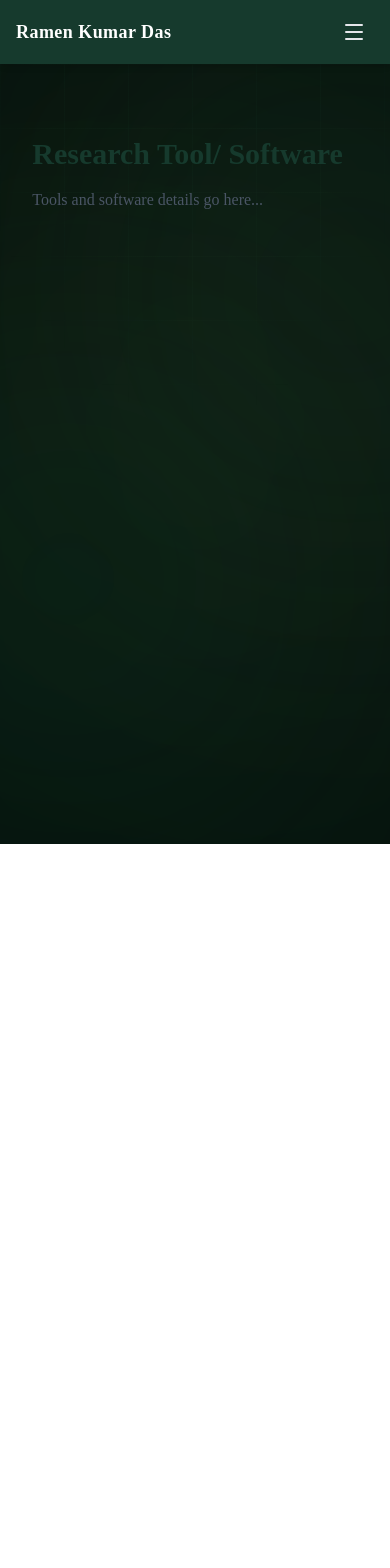
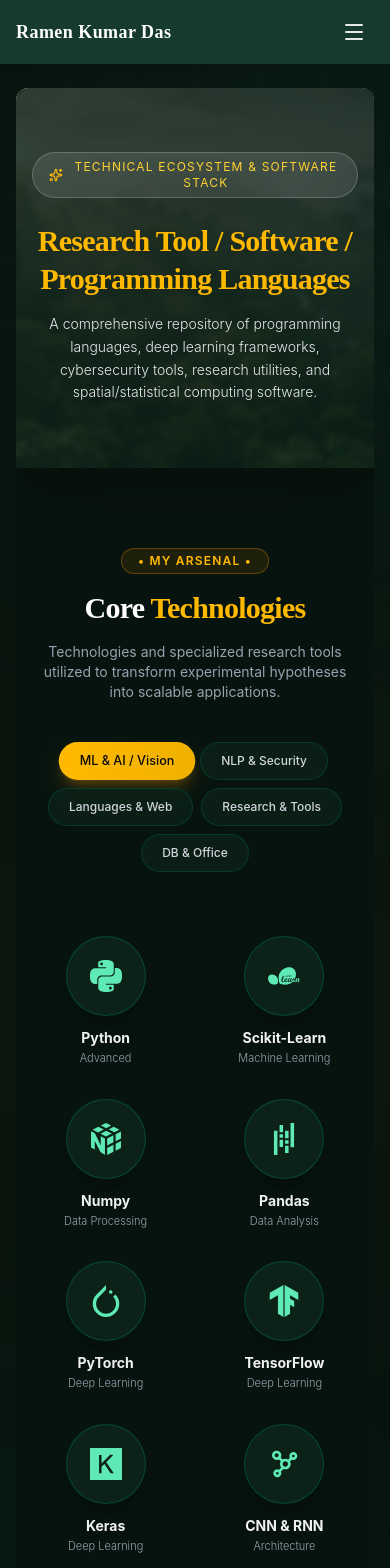
Before and after one commit to FrontFury/ramen-kumar-das-portfolio-client, a React (Vite) app: page /research-tools in a window 390 px wide. Shown: the top 1568 px of the page. Before the commit the page ends 844 px from the top, so only its background shows below. Built offline with nearby package versions, Linux system fonts and the light colour scheme.

Commit message:
Added Research Tool / Software / Programming Languages

```diff
--- a/src/Routes/Routes.jsx
+++ b/src/Routes/Routes.jsx
@@ -17,43 +17,43 @@ export const router = createBrowserRouter([
     element: <Main />,
     children: [
       {
-        path: "/",
-        element: <Home/>
+        index: true,
+        element: <Home />,
       },
       {
-        path: "/awards-experience",
+        path: "awards-experience",
         element: <Experience />,
       },
       {
-        path: "/research-tools",
-        element: <Tools/>
+        path: "research-tools",
+        element: <Tools />,
       },
       {
-        path: "/research-interest",
-        element: <Research/>
+        path: "research-interest",
+        element: <Research />,
       },
       {
-        path: "/completed-courses",
+        path: "completed-courses",
         element: <Courses />,
       },
       {
-        path: "/academic-degree",
+        path: "academic-degree",
         element: <Academics />,
       },
       {
-        path: "/workshops-seminars",
+        path: "workshops-seminars",
         element: <Workshops />,
       },
       {
-        path: "/gallery",
+        path: "gallery",
         element: <Gallery />,
       },
       {
-        path: "/contact",
+        path: "contact",
         element: <Contact />,
       },
       {
-        path: "/referees",
+        path: "referees",
         element: <Referees />,
       },
     ],
--- a/src/pages/Tools/Tools.jsx
+++ b/src/pages/Tools/Tools.jsx
@@ -1,10 +1,198 @@
-import React from "react";
+import React, { useState } from "react";
+import { motion, AnimatePresence } from "framer-motion";
+import { Sparkles } from "lucide-react";
+import bgBanner from "../../assets/HomeBG.png";
+
+// Simple Icons (si)
+import {
+  SiPython, SiScikitlearn, SiNumpy, SiPandas, SiPytorch,
+  SiTensorflow, SiKeras, SiOpencv, SiSpacy, SiHuggingface,
+  SiCplusplus, SiC, SiHtml5, SiCss, SiBootstrap,
+  SiR, SiMysql, SiJupyter, SiPycharm,
+  SiLatex, SiZotero
+} from "react-icons/si";
+
+// Font Awesome & Other Icons
+import {
+  FaBrain, FaShieldAlt,
+  FaFileWord, FaFileExcel, FaWrench, FaDatabase, FaChartBar, FaCode
+} from "react-icons/fa";
+
+import { BiNetworkChart } from "react-icons/bi";
+import { VscCode } from "react-icons/vsc";
+
+// Categories Mapping
+const categories = [
+  { id: "ml-ai", label: "ML & AI / Vision" },
+  { id: "nlp-sec", label: "NLP & Security" },
+  { id: "prog-web", label: "Languages & Web" },
+  { id: "research", label: "Research & Tools" },
+  { id: "db-office", label: "DB & Office" },
+];
+
+// Tools List
+const toolsList = [
+  // ML & AI / Vision
+  { name: "Python", category: "ml-ai", icon: SiPython, desc: "Advanced" },
+  { name: "Scikit-Learn", category: "ml-ai", icon: SiScikitlearn, desc: "Machine Learning" },
+  { name: "Numpy", category: "ml-ai", icon: SiNumpy, desc: "Data Processing" },
+  { name: "Pandas", category: "ml-ai", icon: SiPandas, desc: "Data Analysis" },
+  { name: "PyTorch", category: "ml-ai", icon: SiPytorch, desc: "Deep Learning" },
+  { name: "TensorFlow", category: "ml-ai", icon: SiTensorflow, desc: "Deep Learning" },
+  { name: "Keras", category: "ml-ai", icon: SiKeras, desc: "Deep Learning" },
+  { name: "CNN & RNN", category: "ml-ai", icon: BiNetworkChart, desc: "Architecture" },
+  { name: "LSTM", category: "ml-ai", icon: FaBrain, desc: "Sequence Model" },
+  { name: "OpenCV", category: "ml-ai", icon: SiOpencv, desc: "Computer Vision" },
+
+  // NLP & Security
+  { name: "NLTK", category: "nlp-sec", icon: FaBrain, desc: "Natural Language" },
+  { name: "SpaCy", category: "nlp-sec", icon: SiSpacy, desc: "Industrial NLP" },
+  { name: "HuggingFace", category: "nlp-sec", icon: SiHuggingface, desc: "Transformers" },
+  { name: "BERT", category: "nlp-sec", icon: FaBrain, desc: "Language Model" },
+  { name: "AES & RSA", category: "nlp-sec", icon: FaShieldAlt, desc: "Cryptography" },
+
+  // Languages & Web
+  { name: "C Language", category: "prog-web", icon: SiC, desc: "Core Programming" },
+  { name: "C++", category: "prog-web", icon: SiCplusplus, desc: "OOP Language" },
+  { name: "Java", category: "prog-web", icon: FaCode, desc: "Enterprise Tech" },
+  { name: "HTML5", category: "prog-web", icon: SiHtml5, desc: "Web Basics" },
+  { name: "CSS3", category: "prog-web", icon: SiCss, desc: "Web Design" },
+  { name: "Bootstrap", category: "prog-web", icon: SiBootstrap, desc: "UI Framework" },
+
+  // Research & Tools
+  { name: "R Language", category: "research", icon: SiR, desc: "Statistics" },
+  { name: "SPSS", category: "research", icon: FaWrench, desc: "Data Analytics" },
+  { name: "LaTeX", category: "research", icon: SiLatex, desc: "Overleaf Writing" },
+  { name: "Power BI", category: "research", icon: FaChartBar, desc: "MS Dashboard" },
+  { name: "VS Code", category: "research", icon: VscCode, desc: "IDE" },
+  { name: "Jupyter", category: "research", icon: SiJupyter, desc: "Notebook" },
+  { name: "PyCharm", category: "research", icon: SiPycharm, desc: "Python IDE" },
+  { name: "Zotero / Mendeley", category: "research", icon: SiZotero, desc: "Referencing" },
+
+  // DB & Office
+  { name: "MySQL", category: "db-office", icon: SiMysql, desc: "Relational DB" },
+  { name: "Oracle DB", category: "db-office", icon: FaDatabase, desc: "Enterprise DB" },
+  { name: "MS Word", category: "db-office", icon: FaFileWord, desc: "Office Suite" },
+  { name: "MS Excel", category: "db-office", icon: FaFileExcel, desc: "Data & Spreadsheet" },
+];
 
 const Tools = () => {
+  const [activeTab, setActiveTab] = useState("ml-ai");
+
+  const filteredTools = toolsList.filter((item) => item.category === activeTab);
+
   return (
-    <div className="py-12 px-4 max-w-7xl mx-auto font-['Playfair_Display',serif]">
-      <h1 className="text-3xl font-bold text-[#163A2D] mb-4">Research Tool/ Software</h1>
-      <p className="text-gray-600">Tools and software details go here...</p>
+    <div className="w-full bg-[#07130E] text-white rounded-xl lg:rounded-3xl overflow-hidden font-['Playfair_Display',serif]">
+      {/* 1. HERO BANNER */}
+      <section
+        className="relative min-h-[360px] md:min-h-[420px] flex flex-col justify-center items-center text-center px-4 py-16 bg-cover bg-center bg-no-repeat rounded-t-xl lg:rounded-t-3xl overflow-hidden shadow-2xl"
+        style={{
+          backgroundImage: `url(${bgBanner})`,
+        }}
+      >
+        <div className="absolute inset-0 bg-[#0C2219]/85 backdrop-blur-[2px]" />
+
+        <div className="relative z-10 max-w-4xl mx-auto flex flex-col items-center">
+          <div className="inline-flex items-center gap-2 px-4 py-1.5 rounded-full bg-white/10 border border-white/20 backdrop-blur-md text-xs sm:text-sm tracking-widest text-amber-300 uppercase mb-6 font-sans">
+            <Sparkles className="w-4 h-4 text-amber-400" />
+            <span>Technical Ecosystem & Software Stack</span>
+          </div>
+
+          <h1 className="text-3xl sm:text-5xl md:text-6xl font-bold text-amber-400 tracking-tight leading-tight mb-4 drop-shadow-md">
+            Research Tool / Software / Programming Languages
+          </h1>
+
+          <p className="text-sm sm:text-base text-gray-200 max-w-2xl font-sans font-light leading-relaxed">
+            A comprehensive repository of programming languages, deep learning frameworks, cybersecurity tools, research utilities, and spatial/statistical computing software.
+          </p>
+        </div>
+      </section>
+
+      {/* 2. CORE TECHNOLOGIES & TABS SECTION */}
+      <section className="py-20 px-4 sm:px-6 lg:px-12 max-w-7xl mx-auto flex flex-col items-center">
+
+        <div className="flex flex-col items-center text-center mb-10">
+          <div className="inline-flex items-center gap-1.5 px-4 py-1 rounded-full bg-amber-500/10 border border-amber-500/30 text-amber-400 text-xs tracking-widest font-sans font-semibold uppercase mb-4">
+            <span>• MY ARSENAL •</span>
+          </div>
+
+          <h2 className="text-3xl sm:text-5xl font-bold text-white tracking-tight mb-4">
+            Core <span className="text-amber-400">Technologies</span>
+          </h2>
+
+          <p className="text-sm sm:text-base text-gray-400 max-w-xl font-sans">
+            Technologies and specialized research tools utilized to transform experimental hypotheses into scalable applications.
+          </p>
+        </div>
+
+        {/* Category Tab Buttons */}
+        <div className="flex flex-wrap items-center justify-center gap-2 sm:gap-3 mb-16 font-sans">
+          {categories.map((tab) => {
+            const isActive = activeTab === tab.id;
+            return (
+              <button
+                key={tab.id}
+                onClick={() => setActiveTab(tab.id)}
+                className={`relative px-5 py-2.5 rounded-full text-xs sm:text-sm font-medium transition-all duration-300 cursor-pointer ${
+                  isActive
+                    ? "bg-gradient-to-r from-amber-400 to-yellow-500 text-zinc-950 font-bold shadow-lg shadow-amber-500/25 scale-105"
+                    : "bg-[#0C2219]/80 border border-emerald-800/40 text-gray-300 hover:text-white hover:bg-emerald-900/40"
+                }`}
+              >
+                {tab.label}
+              </button>
+            );
+          })}
+        </div>
+
+        {/* Motion Grid with Animated Icons */}
+        <motion.div
+          layout
+          className="grid grid-cols-2 sm:grid-cols-3 md:grid-cols-4 lg:grid-cols-6 gap-8 sm:gap-10 w-full place-items-center mb-20 min-h-[220px]"
+        >
+          <AnimatePresence mode="popLayout">
+            {filteredTools.map((tool, idx) => {
+              const IconComp = tool.icon;
+              return (
+                <motion.div
+                  key={tool.name}
+                  layout
+                  initial={{ opacity: 0, y: 20, scale: 0.8 }}
+                  animate={{ opacity: 1, y: 0, scale: 1 }}
+                  exit={{ opacity: 0, y: -20, scale: 0.8 }}
+                  transition={{
+                    duration: 0.35,
+                    delay: idx * 0.04, // Stagger effect (একটার পর একটা স্মুথলি আসবে)
+                    ease: "easeOut"
+                  }}
+                  className="group flex flex-col items-center justify-center text-center cursor-pointer"
+                >
+                  {/* Circle Glow Container */}
+                  <div className="relative w-20 h-20 sm:w-24 sm:h-24 rounded-full bg-[#0C2219] border border-emerald-800/60 flex items-center justify-center mb-3 shadow-xl group-hover:border-amber-400 group-hover:shadow-amber-500/20 group-hover:shadow-2xl transition-all duration-300">
+                    <div className="absolute inset-0 rounded-full bg-amber-400/0 group-hover:bg-amber-400/10 transition-all duration-300" />
+
+                    <IconComp className="w-8 h-8 sm:w-10 sm:h-10 text-emerald-300 group-hover:text-amber-400 group-hover:scale-110 transition-all duration-300" />
+                  </div>
+
+                  <h3 className="text-sm font-bold text-gray-100 group-hover:text-amber-300 font-sans transition-colors">
+                    {tool.name}
+                  </h3>
+                  <span className="text-[11px] text-gray-400 font-sans font-light mt-0.5">
+                    {tool.desc}
+                  </span>
+                </motion.div>
+              );
+            })}
+          </AnimatePresence>
+        </motion.div>
+
+        <div className="w-full border-t border-emerald-900/40 pt-8 text-center">
+          <p className="text-xs sm:text-sm tracking-widest text-emerald-400/70 uppercase font-sans font-semibold">
+            ALWAYS LEARNING • ALWAYS BUILDING • ALWAYS IMPROVING
+          </p>
+        </div>
+
+      </section>
     </div>
   );
 };
```
